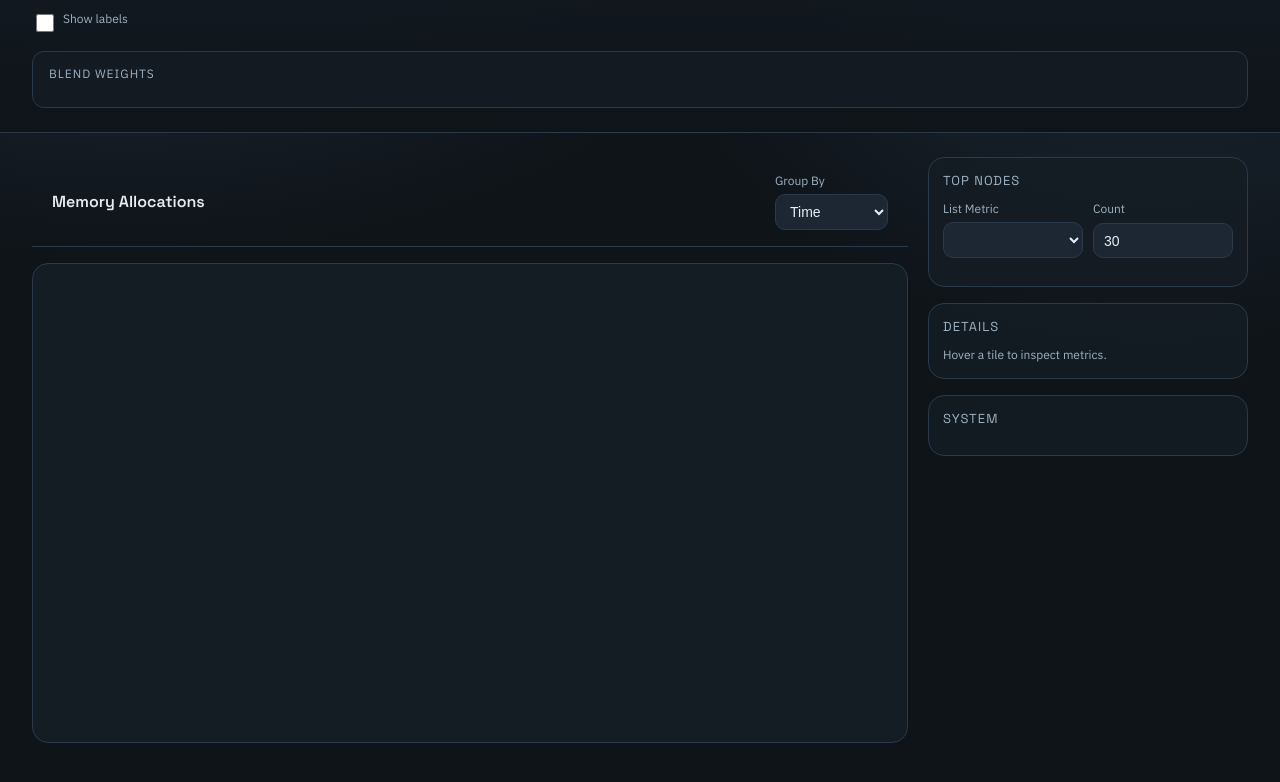
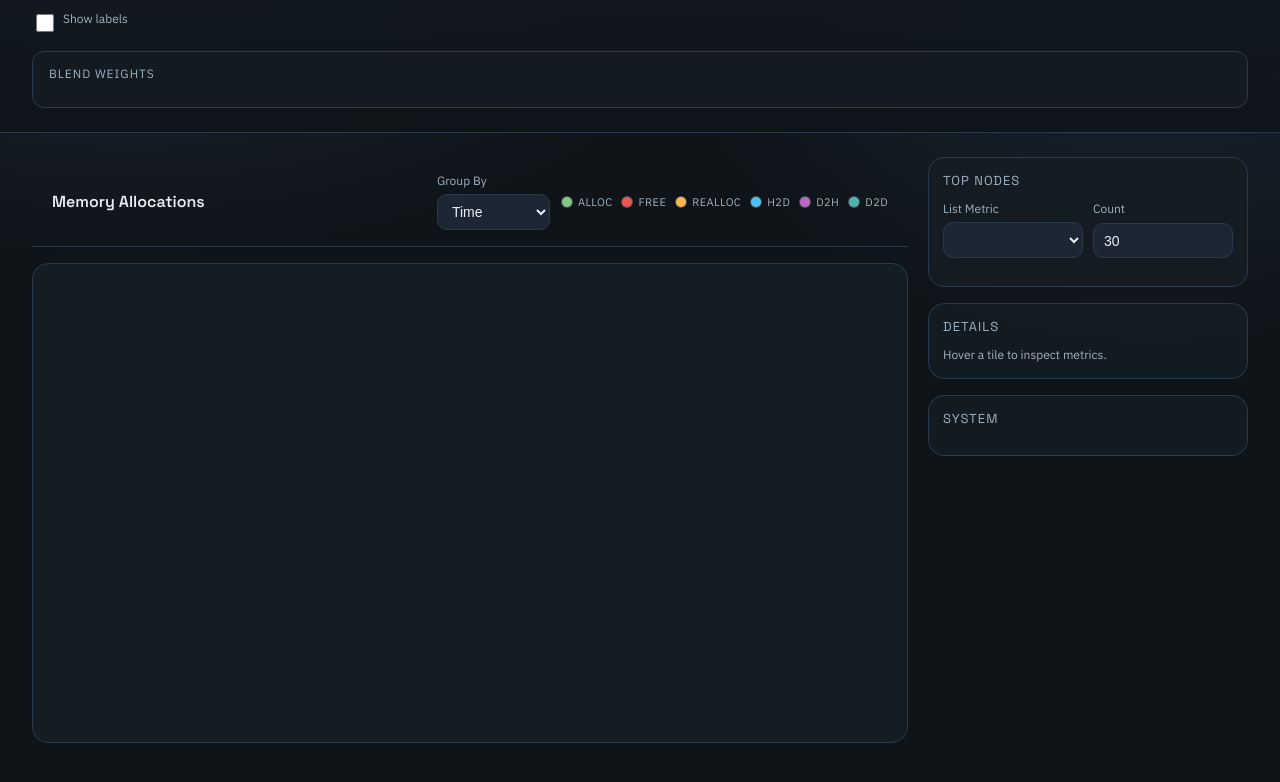
Before and after one commit to alok/LeanBench, a website: page visualizer/index.html in a window 1280 px wide. Both pictures are taken after a click on the button "Allocs". Shown: the part 134-916 px from the top of the page. Drawn offline with nearby package versions, Linux system fonts and the light colour scheme.

Commit message:
Add allocs legend for GPU transfer events

```diff
--- a/visualizer/app.js
+++ b/visualizer/app.js
@@ -33,6 +33,7 @@ const allocsView = document.getElementById("allocsView");
 const timelineEl = document.getElementById("timeline");
 const allocsEl = document.getElementById("allocs");
 const allocsTitle = document.getElementById("allocsTitle");
+const allocsLegend = document.getElementById("allocsLegend");
 const timelineColorBy = document.getElementById("timelineColorBy");
 const allocsGroupBy = document.getElementById("allocsGroupBy");
 const BLEND_KEY = "__blend__";
@@ -830,6 +831,16 @@ function renderAllocs() {
     if (allocsTitle) {
         allocsTitle.textContent = usingGpuEvents ? "GPU Memory Allocations" : "Memory Allocations";
     }
+    if (allocsLegend) {
+        const eventTypes = new Set(events.map((e) => e.type));
+        allocsLegend.hidden = events.length === 0;
+        allocsLegend.querySelectorAll(".legend-item").forEach((item) => {
+            const type = item.dataset.event;
+            if (!type)
+                return;
+            item.hidden = !eventTypes.has(type);
+        });
+    }
     if (events.length === 0) {
         allocsEl.innerHTML = `
       <div style="display: flex; align-items: center; justify-content: center; height: 100%; color: var(--muted);">
--- a/visualizer/index.html
+++ b/visualizer/index.html
@@ -94,6 +94,32 @@
                 <option value="decl">Declaration</option>
               </select>
             </label>
+            <div class="allocs-legend" id="allocsLegend">
+              <div class="legend-item" data-event="alloc">
+                <span class="legend-swatch alloc"></span>
+                Alloc
+              </div>
+              <div class="legend-item" data-event="free">
+                <span class="legend-swatch free"></span>
+                Free
+              </div>
+              <div class="legend-item" data-event="realloc">
+                <span class="legend-swatch realloc"></span>
+                Realloc
+              </div>
+              <div class="legend-item" data-event="transfer_h2d">
+                <span class="legend-swatch transfer_h2d"></span>
+                H2D
+              </div>
+              <div class="legend-item" data-event="transfer_d2h">
+                <span class="legend-swatch transfer_d2h"></span>
+                D2H
+              </div>
+              <div class="legend-item" data-event="transfer_d2d">
+                <span class="legend-swatch transfer_d2d"></span>
+                D2D
+              </div>
+            </div>
           </div>
         </div>
         <div id="allocs"></div>
--- a/visualizer/styles.css
+++ b/visualizer/styles.css
@@ -425,6 +425,31 @@ body {
   gap: 12px;
 }
 
+.allocs-legend {
+  display: flex;
+  align-items: center;
+  gap: 10px;
+  flex-wrap: wrap;
+}
+
+.legend-item {
+  display: inline-flex;
+  align-items: center;
+  gap: 6px;
+  font-size: 11px;
+  text-transform: uppercase;
+  letter-spacing: 0.04em;
+  color: var(--muted);
+}
+
+.legend-swatch {
+  width: 10px;
+  height: 10px;
+  border-radius: 999px;
+  display: inline-block;
+  box-shadow: 0 0 0 1px rgba(255, 255, 255, 0.25);
+}
+
 #timeline,
 #allocs {
   background: var(--panel);
@@ -471,11 +496,44 @@ body {
   fill: #ef5350;
 }
 
-.alloc-event.realloc,
-.alloc-event.transfer_h2d,
-.alloc-event.transfer_d2h,
+.alloc-event.realloc {
+  fill: #ffb74d;
+}
+
+.alloc-event.transfer_h2d {
+  fill: #4fc3f7;
+}
+
+.alloc-event.transfer_d2h {
+  fill: #ba68c8;
+}
+
 .alloc-event.transfer_d2d {
-  fill: #ffd166;
+  fill: #4db6ac;
+}
+
+.legend-swatch.alloc {
+  background: #81c784;
+}
+
+.legend-swatch.free {
+  background: #ef5350;
+}
+
+.legend-swatch.realloc {
+  background: #ffb74d;
+}
+
+.legend-swatch.transfer_h2d {
+  background: #4fc3f7;
+}
+
+.legend-swatch.transfer_d2h {
+  background: #ba68c8;
+}
+
+.legend-swatch.transfer_d2d {
+  background: #4db6ac;
 }
 
 /* Optgroup styling for metric selectors */
```
Also changed, not shown: visualizer/app.ts (+10 -0 lines).
